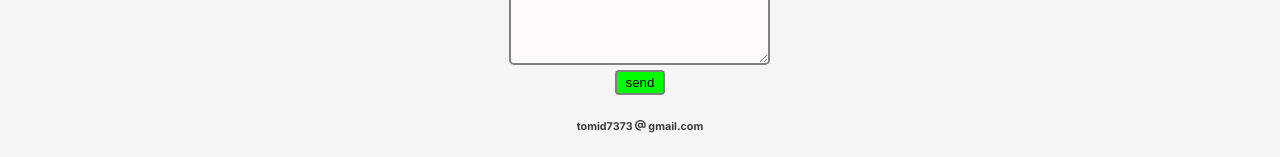
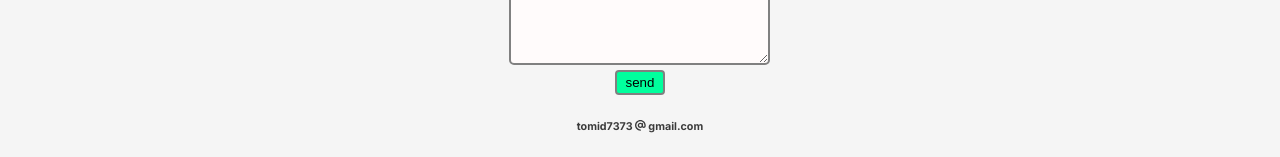
Before and after one commit to OmidTahmasbi1994/my-website, a React (Create React App) app: page /my-website/contact in a window 1280 px wide. Shown: the part 416-573 px from the top of the page. Built offline with nearby package versions, Linux system fonts and the light colour scheme.

Commit message:
commit (16)

```diff
--- a/src/App.css
+++ b/src/App.css
@@ -146,7 +146,7 @@
   margin-top: 5px;
   border: 2px solid gray;
   border-radius: 4px;
-  background: rgb(0, 255, 0);
+  background: rgb(0, 255, 157);
   color: black;
   cursor: pointer;
 }
```
